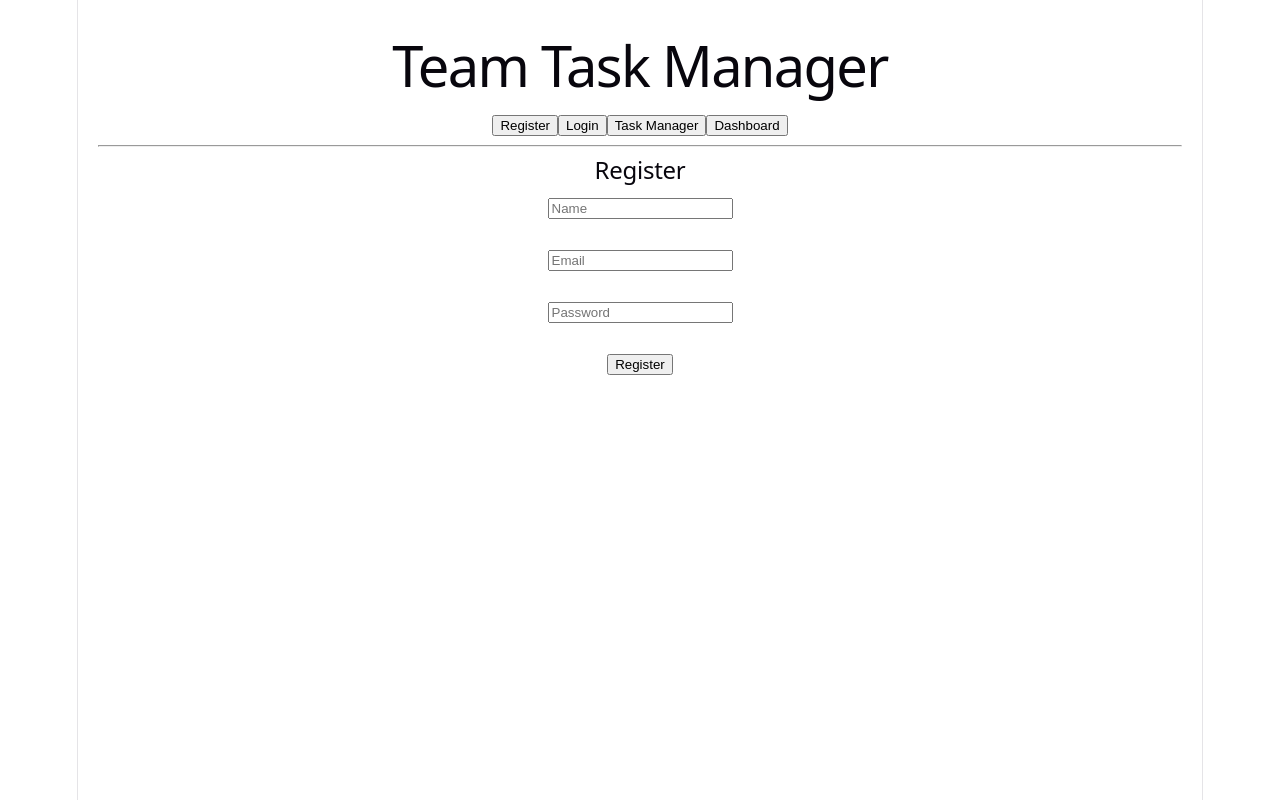
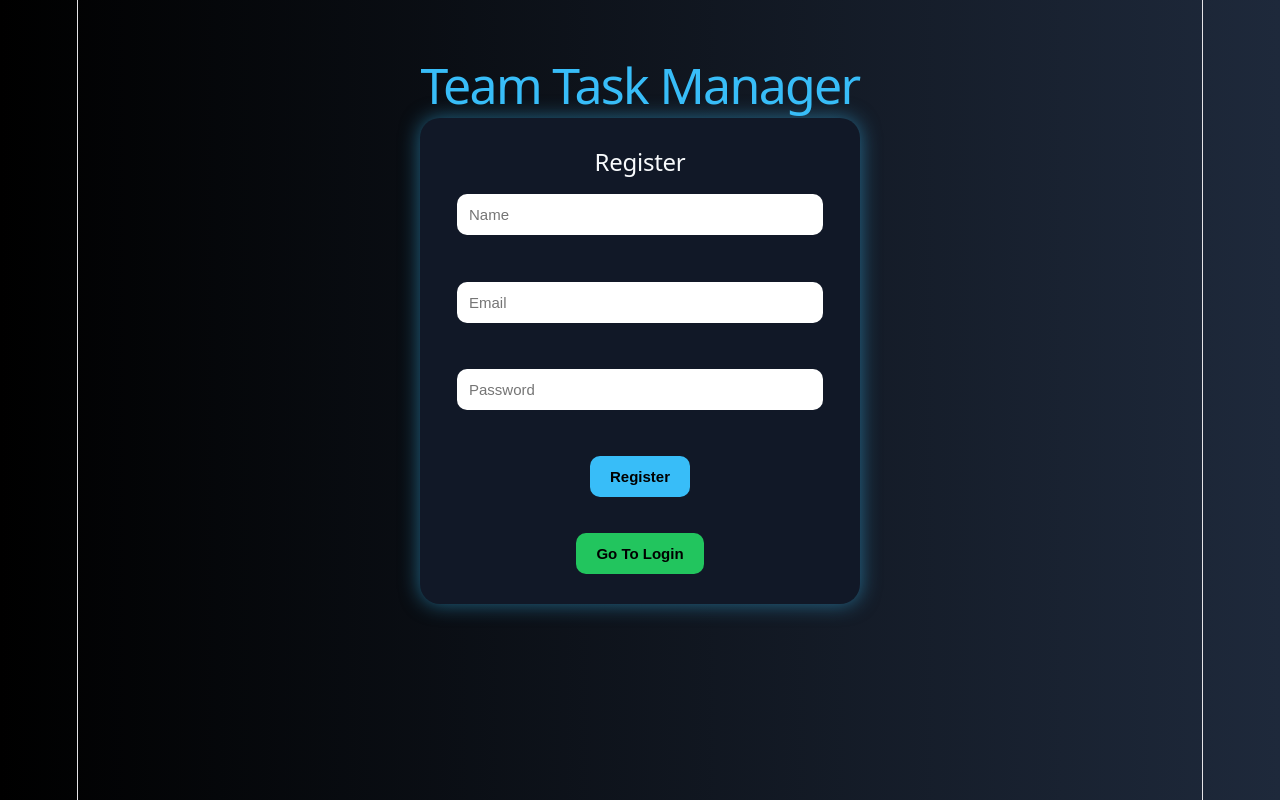
Before and after one commit to radhika060421/team-task-manager, a React app in the folder frontend/: page / in a window 1280 px wide. Built offline with nearby package versions, Linux system fonts and the light colour scheme; the HTML template or start-up script is replaced by a standard one.

Commit message:
final ui

```diff
--- a/frontend/src/App.css
+++ b/frontend/src/App.css
@@ -1,184 +1,71 @@
-.counter {
-  font-size: 16px;
-  padding: 5px 10px;
-  border-radius: 5px;
-  color: var(--accent);
-  background: var(--accent-bg);
-  border: 2px solid transparent;
-  transition: border-color 0.3s;
-  margin-bottom: 24px;
-
-  &:hover {
-    border-color: var(--accent-border);
-  }
-  &:focus-visible {
-    outline: 2px solid var(--accent);
-    outline-offset: 2px;
-  }
+body {
+  margin: 0;
+  padding: 0;
+  font-family: Arial, sans-serif;
+  background: linear-gradient(to right, #000000, #1e293b);
+  color: white;
 }
 
-.hero {
-  position: relative;
-
-  .base,
-  .framework,
-  .vite {
-    inset-inline: 0;
-    margin: 0 auto;
-  }
-
-  .base {
-    width: 170px;
-    position: relative;
-    z-index: 0;
-  }
-
-  .framework,
-  .vite {
-    position: absolute;
-  }
-
-  .framework {
-    z-index: 1;
-    top: 34px;
-    height: 28px;
-    transform: perspective(2000px) rotateZ(300deg) rotateX(44deg) rotateY(39deg)
-      scale(1.4);
-  }
-
-  .vite {
-    z-index: 0;
-    top: 107px;
-    height: 26px;
-    width: auto;
-    transform: perspective(2000px) rotateZ(300deg) rotateX(40deg) rotateY(39deg)
-      scale(0.8);
-  }
+.container {
+  text-align: center;
+  padding-top: 40px;
 }
 
-#center {
-  display: flex;
-  flex-direction: column;
-  gap: 25px;
-  place-content: center;
-  place-items: center;
-  flex-grow: 1;
-
-  @media (max-width: 1024px) {
-    padding: 32px 20px 24px;
-    gap: 18px;
-  }
+h1 {
+  font-size: 50px;
+  margin-bottom: 20px;
+  color: #38bdf8;
 }
 
-#next-steps {
-  display: flex;
-  border-top: 1px solid var(--border);
-  text-align: left;
-
-  & > div {
-    flex: 1 1 0;
-    padding: 32px;
-    @media (max-width: 1024px) {
-      padding: 24px 20px;
-    }
-  }
-
-  .icon {
-    margin-bottom: 16px;
-    width: 22px;
-    height: 22px;
-  }
-
-  @media (max-width: 1024px) {
-    flex-direction: column;
-    text-align: center;
-  }
+.card {
+  background: #111827;
+  width: 380px;
+  margin: auto;
+  padding: 30px;
+  border-radius: 20px;
+  box-shadow: 0px 0px 20px rgba(56, 189, 248, 0.5);
 }
 
-#docs {
-  border-right: 1px solid var(--border);
-
-  @media (max-width: 1024px) {
-    border-right: none;
-    border-bottom: 1px solid var(--border);
-  }
+h2 {
+  color: #f8fafc;
 }
 
-#next-steps ul {
-  list-style: none;
-  padding: 0;
-  display: flex;
-  gap: 8px;
-  margin: 32px 0 0;
-
-  .logo {
-    height: 18px;
-  }
-
-  a {
-    color: var(--text-h);
-    font-size: 16px;
-    border-radius: 6px;
-    background: var(--social-bg);
-    display: flex;
-    padding: 6px 12px;
-    align-items: center;
-    gap: 8px;
-    text-decoration: none;
-    transition: box-shadow 0.3s;
-
-    &:hover {
-      box-shadow: var(--shadow);
-    }
-    .button-icon {
-      height: 18px;
-      width: 18px;
-    }
-  }
-
-  @media (max-width: 1024px) {
-    margin-top: 20px;
-    flex-wrap: wrap;
-    justify-content: center;
-
-    li {
-      flex: 1 1 calc(50% - 8px);
-    }
-
-    a {
-      width: 100%;
-      justify-content: center;
-      box-sizing: border-box;
-    }
-  }
+input {
+  width: 90%;
+  padding: 12px;
+  margin: 10px 0;
+  border-radius: 10px;
+  border: none;
+  font-size: 15px;
 }
 
-#spacer {
-  height: 88px;
-  border-top: 1px solid var(--border);
-  @media (max-width: 1024px) {
-    height: 48px;
-  }
+button {
+  padding: 12px 20px;
+  margin-top: 10px;
+  border: none;
+  border-radius: 10px;
+  background: #38bdf8;
+  color: black;
+  font-size: 15px;
+  font-weight: bold;
+  cursor: pointer;
 }
 
-.ticks {
-  position: relative;
-  width: 100%;
+button:hover {
+  background: #0ea5e9;
+}
 
-  &::before,
-  &::after {
-    content: '';
-    position: absolute;
-    top: -4.5px;
-    border: 5px solid transparent;
-  }
+.switch-btn {
+  background: #22c55e;
+}
 
-  &::before {
-    left: 0;
-    border-left-color: var(--border);
-  }
-  &::after {
-    right: 0;
-    border-right-color: var(--border);
-  }
+.switch-btn:hover {
+  background: #16a34a;
 }
+
+.task-item {
+  background: #1e293b;
+  margin: 10px 0;
+  padding: 12px;
+  border-radius: 10px;
+}
--- a/frontend/src/App.jsx
+++ b/frontend/src/App.jsx
@@ -1,5 +1,6 @@
 import { useState } from "react";
-import Login from "./Login";
+import "./App.css";
+
 import Register from "./Register";
 import Dashboard from "./Dashboard";
 import TaskForm from "./components/TaskForm";
@@ -25,7 +26,6 @@ function App() {
     });
 
     alert("Registration Successful!");
-
     setPage("login");
   };
 
@@ -39,43 +39,33 @@ function App() {
       alert("Login Successful!");
       setPage("task");
     } else {
-      alert("Please Register First OR Wrong Details");
+      alert("Wrong Details OR Register First");
     }
   };
 
   return (
-    <div style={{ textAlign: "center", padding: "20px" }}>
+    <div className="container">
       <h1>Team Task Manager</h1>
 
-      {/* Navigation */}
-      <button onClick={() => setPage("register")}>
-        Register
-      </button>
+      {/* REGISTER */}
+      {page === "register" && (
+        <div className="card">
+          <Register handleRegister={handleRegister} />
 
-      <button onClick={() => setPage("login")}>
-        Login
-      </button>
+          <br />
 
-      <button onClick={() => setPage("task")}>
-        Task Manager
-      </button>
-
-      <button onClick={() => setPage("dashboard")}>
-        Dashboard
-      </button>
-
-      <hr />
-
-      {/* REGISTER PAGE */}
-      {page === "register" && (
-        <Register
-          handleRegister={handleRegister}
-        />
+          <button
+            className="switch-btn"
+            onClick={() => setPage("login")}
+          >
+            Go To Login
+          </button>
+        </div>
       )}
 
-      {/* LOGIN PAGE */}
+      {/* LOGIN */}
       {page === "login" && (
-        <div>
+        <div className="card">
           <h2>Login</h2>
 
           <input
@@ -89,8 +79,6 @@ function App() {
             }
           />
 
-          <br /><br />
-
           <input
             type="password"
             placeholder="Password"
@@ -102,25 +90,50 @@ function App() {
             }
           />
 
+          <button onClick={handleLogin}>
+            Login
+          </button>
+
           <br /><br />
 
-          <button onClick={handleLogin}>
-            Login
+          <button
+            className="switch-btn"
+            onClick={() => setPage("register")}
+          >
+            Back To Register
           </button>
         </div>
       )}
 
       {/* TASK MANAGER */}
       {page === "task" && (
-        <TaskForm
-          tasks={tasks}
-          setTasks={setTasks}
-        />
+        <div className="card">
+          <TaskForm tasks={tasks} setTasks={setTasks} />
+
+          <br />
+
+          <button
+            onClick={() => setPage("dashboard")}
+          >
+            Open Dashboard
+          </button>
+        </div>
       )}
 
       {/* DASHBOARD */}
       {page === "dashboard" && (
-        <Dashboard tasks={tasks} />
+        <div className="card">
+          <Dashboard tasks={tasks} />
+
+          <br />
+
+          <button
+            className="switch-btn"
+            onClick={() => setPage("task")}
+          >
+            Back To Task Manager
+          </button>
+        </div>
       )}
     </div>
   );
```
